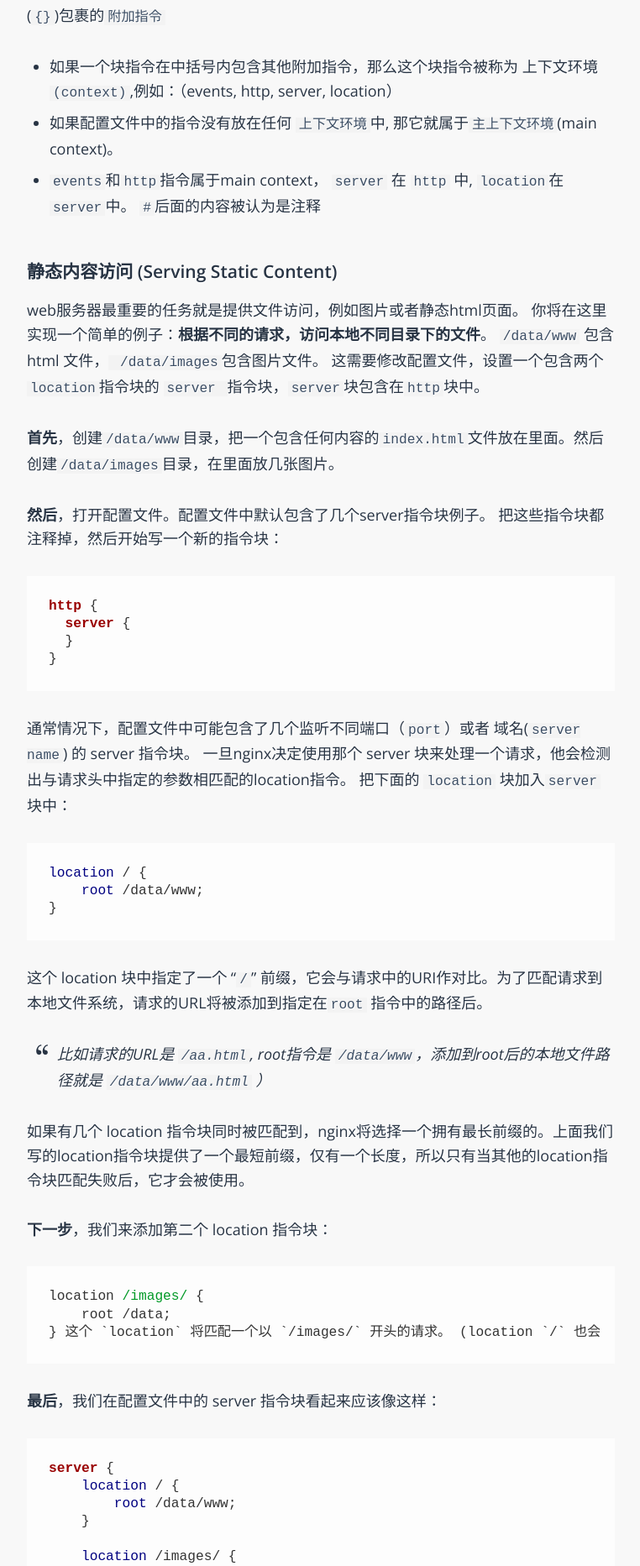
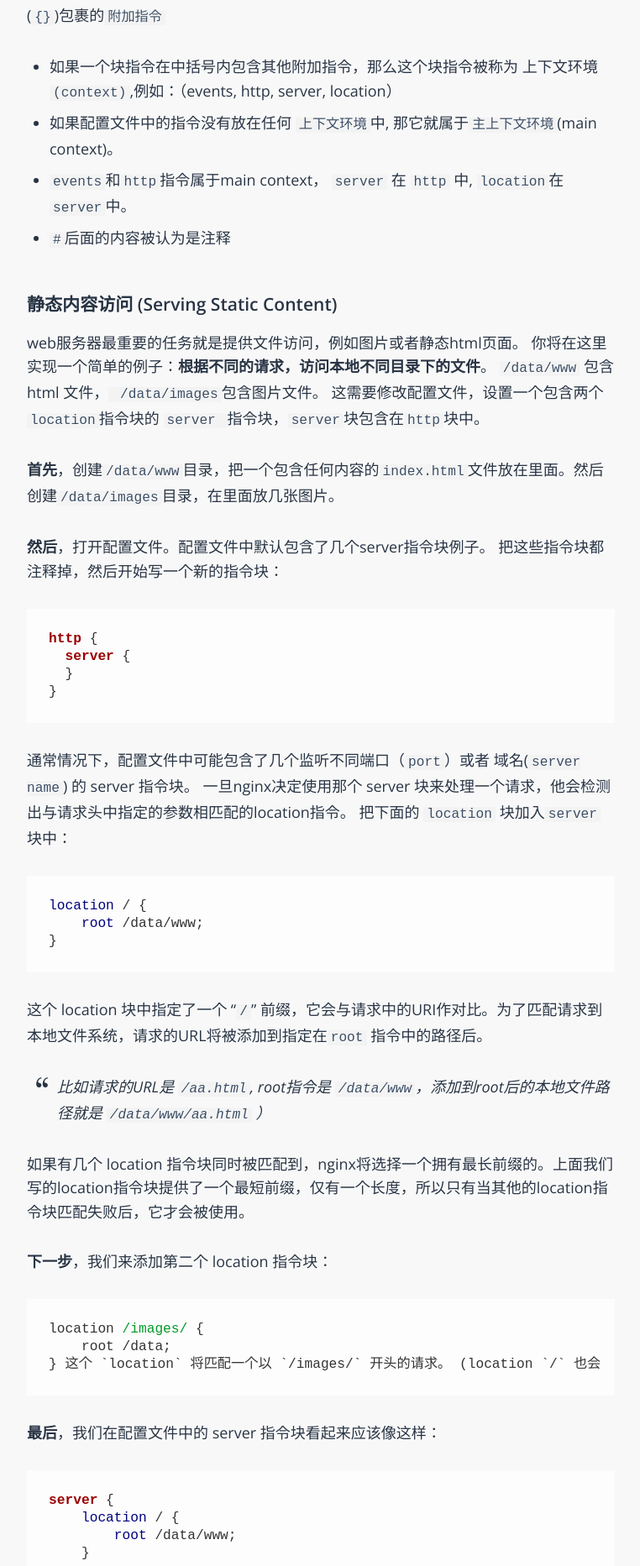
Before and after one commit to leoMeee/leoMeee.github.io, a Jekyll site: the page built from _posts/2017-03-10-Nginx入门文档.md, in a window 1280 px wide. Shown: the part 2139-4004 px from the top of the page at 84% size, without its empty margins (258-1020 px from the left). Built offline with Jekyll 4.4.1, drawn with Linux system fonts in a browser that asks for light colours; some web fonts are replaced.

```diff
--- a/_posts/2017-03-10-Nginx入门文档.md
+++ b/_posts/2017-03-10-Nginx入门文档.md
@@ -64,7 +64,7 @@ nginx通过配置文件中规定的`指令`控制它包含的模块。
 - 如果一个块指令在中括号内包含其他附加指令，那么这个块指令被称为 上下文环境`(context)`,例如：（events, http, server, location）
 - 如果配置文件中的指令没有放在任何 `上下文环境`中, 那它就属于`主上下文环境`(main context)。
 - `events`和`http`指令属于main context，  `server` 在 `http` 中, `location`在`server`中。
-`#`后面的内容被认为是注释
+- `#`后面的内容被认为是注释
 
 
 ### 静态内容访问 (Serving Static Content)
```
